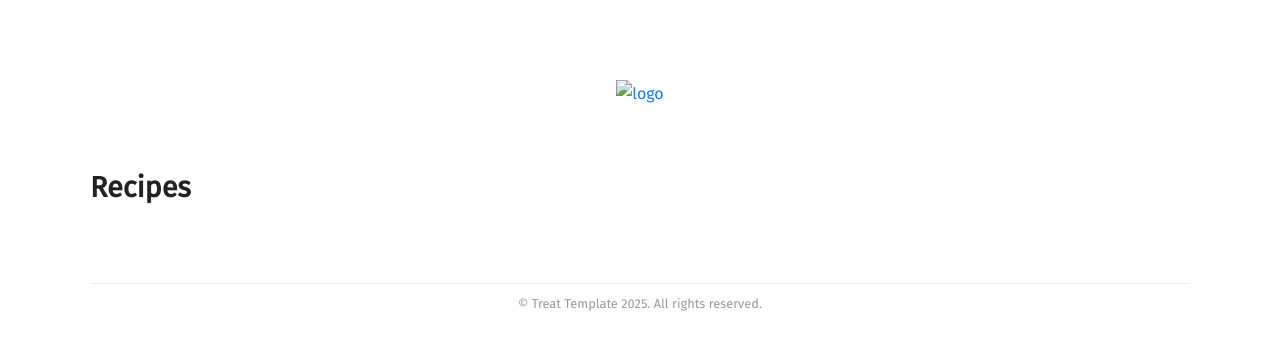
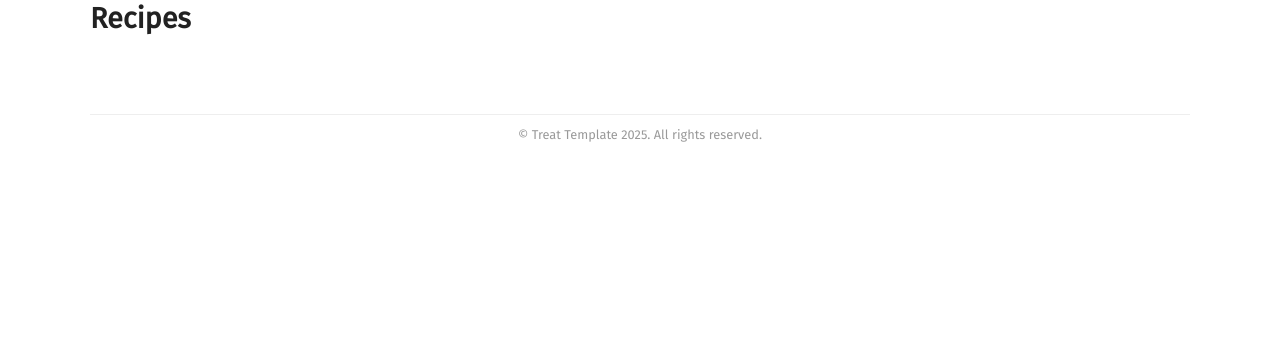
Before and after one commit to Helga1970/new-site, a Jekyll site: the page built from recipes.html, in a window 1280 px wide. Shown: the top 350 px of the page. Built offline with Jekyll 4.4.1, drawn with Linux system fonts in a browser that asks for light colours; some web fonts are replaced.

Commit message:
Update default.html

```diff
--- a/_layouts/default.html
+++ b/_layouts/default.html
@@ -25,14 +25,6 @@
 </head>
 <body>
 	{% include navigation.html %}
-	<header>
-		<a href="{{site.baseurl }}/">
-			<img src="{{ site.baseurl }}{{ site.data.company_details.logo_image }}" width="180" alt="logo">
-		</a>
-		<div>
-			<a class="editor-link btn" href="cloudcannon:collections/_data/company_details.yml" class="btn"><strong>&#9998;</strong> Edit Logo</a>
-		</div>
-	</header>
 
 	<div class="container main-content">
 		<section class="content">{{ content }}</section>
```
